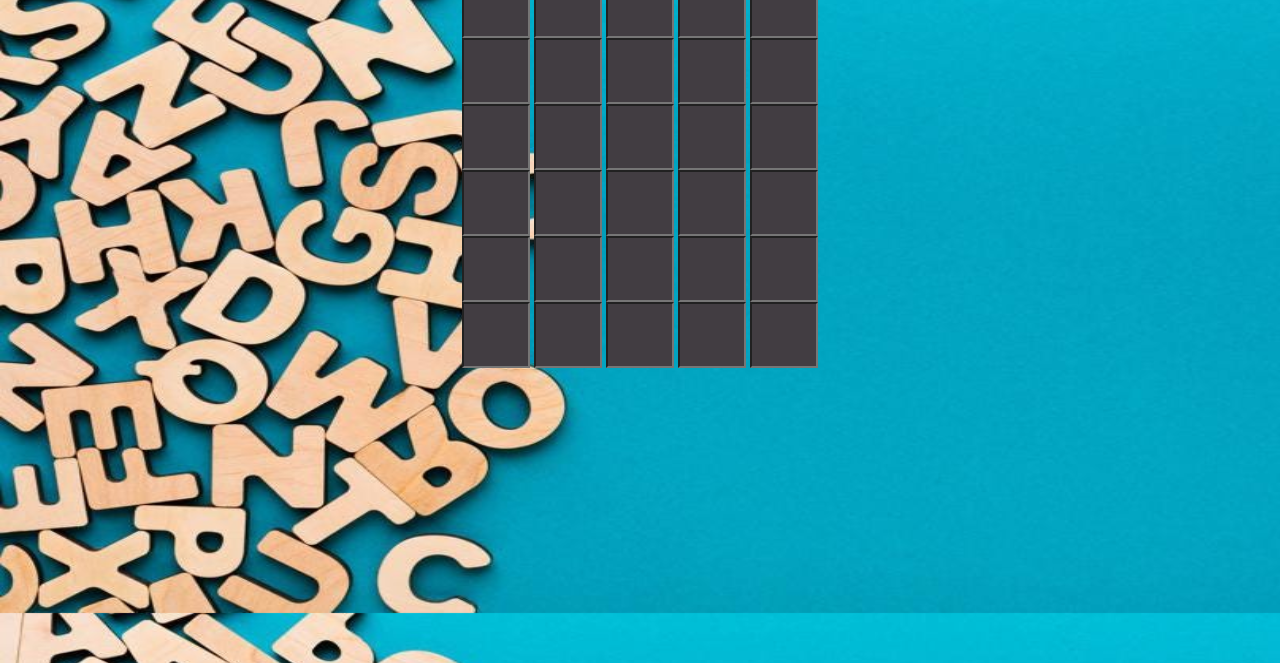
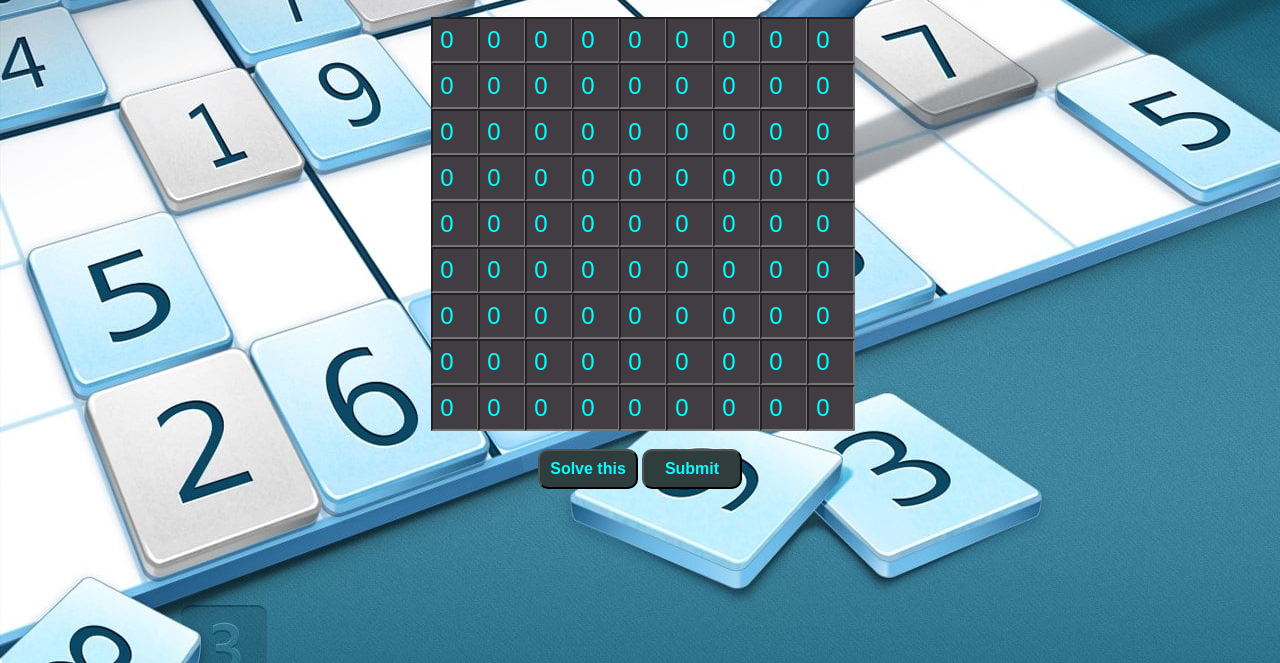
Before and after one commit to nrg361/Sudoku-Solver, a plain HTML site: page index.html in a window 1280 px wide. Shown: the part 137-800 px from the top of the page. Drawn offline with Linux system fonts and the light colour scheme.

Commit message:
Add files via upload

```diff
--- a/index.html
+++ b/index.html
@@ -5,55 +5,123 @@
     <meta charset="UTF-8">
     <meta http-equiv="X-UA-Compatible" content="IE=edge">
     <meta name="viewport" content="width=device-width, initial-scale=1.0">
-    <title>Wordle</title>
+    <title>Sudoku Solver</title>
     <link rel="stylesheet" href="style.css">
 </head>
 
 <body>
     <div class="btnn">
-        <button id="btns" onclick="start()">New game</button>
+        <button id="btns" onclick="game()">New game</button>
     </div>
-    <br><br>
+
+    <div class="inl">
+        <p id="minu">30</p>
+        <p>:</p>
+        <p id="secs">00</p>
+    </div>
+
+
     <div class="put">
-        <input type="text" id="00" maxlength="1" onkeydown="moves(this,'01','05')" oninput="move(this,'01','05')">
-        <input type="text" id="01" maxlength="1" onkeydown="moves(this,'02','00')" oninput="move(this,'02','00')">
-        <input type="text" id="02" maxlength="1" onkeydown="moves(this,'03','01')" oninput="move(this,'03','01')">
-        <input type="text" id="03" maxlength="1" onkeydown="moves(this,'04','02')" oninput="move(this,'04','02')">
-        <input type="text" id="04" maxlength="1" onkeydown="moves(this,'05','03')" oninput="move(this,'05','03')">
+        <input type="number" id="00" value="0" max="9" min="0">
+        <input type="number" id="01" value="0" max="9" min="0">
+        <input type="number" id="02" value="0" max="9" min="0">
+        <input type="number" id="03" value="0" max="9" min="0">
+        <input type="number" id="04" value="0" max="9" min="0">
+        <input type="number" id="05" value="0" max="9" min="0">
+        <input type="number" id="06" value="0" max="9" min="0">
+        <input type="number" id="07" value="0" max="9" min="0">
+        <input type="number" id="08" value="0" max="9" min="0">
         <br>
-        <input type="text" id="10" maxlength="1" onkeydown="moves(this,'11','15')" oninput="move(this,'11','15')">
-        <input type="text" id="11" maxlength="1" onkeydown="moves(this,'12','10')" oninput="move(this,'12','10')">
-        <input type="text" id="12" maxlength="1" onkeydown="moves(this,'13','11')" oninput="move(this,'13','11')">
-        <input type="text" id="13" maxlength="1" onkeydown="moves(this,'14','12')" oninput="move(this,'14','12')">
-        <input type="text" id="14" maxlength="1" onkeydown="moves(this,'15','13')" oninput="move(this,'15','13')">
+        <input type="number" id="10" value="0" max="9" min="0">
+        <input type="number" id="11" value="0" max="9" min="0">
+        <input type="number" id="12" value="0" max="9" min="0">
+        <input type="number" id="13" value="0" max="9" min="0">
+        <input type="number" id="14" value="0" max="9" min="0">
+        <input type="number" id="15" value="0" max="9" min="0">
+        <input type="number" id="16" value="0" max="9" min="0">
+        <input type="number" id="17" value="0" max="9" min="0">
+        <input type="number" id="18" value="0" max="9" min="0">
         <br>
-        <input type="text" id="20" maxlength="1" onkeydown="moves(this,'21','25')" oninput="move(this,'21','25')">
-        <input type="text" id="21" maxlength="1" onkeydown="moves(this,'22','20')" oninput="move(this,'22','20')">
-        <input type="text" id="22" maxlength="1" onkeydown="moves(this,'23','21')" oninput="move(this,'23','21')">
-        <input type="text" id="23" maxlength="1" onkeydown="moves(this,'24','22')" oninput="move(this,'24','22')">
-        <input type="text" id="24" maxlength="1" onkeydown="moves(this,'25','23')" oninput="move(this,'25','23')">
+        <input type="number" id="20" value="0" max="9" min="0">
+        <input type="number" id="21" value="0" max="9" min="0">
+        <input type="number" id="22" value="0" max="9" min="0">
+        <input type="number" id="23" value="0" max="9" min="0">
+        <input type="number" id="24" value="0" max="9" min="0">
+        <input type="number" id="25" value="0" max="9" min="0">
+        <input type="number" id="26" value="0" max="9" min="0">
+        <input type="number" id="27" value="0" max="9" min="0">
+        <input type="number" id="28" value="0" max="9" min="0">
         <br>
-        <input type="text" id="30" maxlength="1" onkeydown="moves(this,'31','35')" oninput="move(this,'31','35')">
-        <input type="text" id="31" maxlength="1" onkeydown="moves(this,'32','30')" oninput="move(this,'32','30')">
-        <input type="text" id="32" maxlength="1" onkeydown="moves(this,'33','31')" oninput="move(this,'33','31')">
-        <input type="text" id="33" maxlength="1" onkeydown="moves(this,'34','32')" oninput="move(this,'34','32')">
-        <input type="text" id="34" maxlength="1" onkeydown="moves(this,'35','33')" oninput="move(this,'35','33')">
+        <input type="number" id="30" value="0" max="9" min="0">
+        <input type="number" id="31" value="0" max="9" min="0">
+        <input type="number" id="32" value="0" max="9" min="0">
+        <input type="number" id="33" value="0" max="9" min="0">
+        <input type="number" id="34" value="0" max="9" min="0">
+        <input type="number" id="35" value="0" max="9" min="0">
+        <input type="number" id="36" value="0" max="9" min="0">
+        <input type="number" id="37" value="0" max="9" min="0">
+        <input type="number" id="38" value="0" max="9" min="0">
         <br>
-        <input type="text" id="40" maxlength="1" onkeydown="moves(this,'41','45')" oninput="move(this,'41','45')">
-        <input type="text" id="41" maxlength="1" onkeydown="moves(this,'42','40')" oninput="move(this,'42','40')">
-        <input type="text" id="42" maxlength="1" onkeydown="moves(this,'43','41')" oninput="move(this,'43','41')">
-        <input type="text" id="43" maxlength="1" onkeydown="moves(this,'44','42')" oninput="move(this,'44','42')">
-        <input type="text" id="44" maxlength="1" onkeydown="moves(this,'45','43')" oninput="move(this,'45','43')">
+        <input type="number" id="40" value="0" max="9" min="0">
+        <input type="number" id="41" value="0" max="9" min="0">
+        <input type="number" id="42" value="0" max="9" min="0">
+        <input type="number" id="43" value="0" max="9" min="0">
+        <input type="number" id="44" value="0" max="9" min="0">
+        <input type="number" id="45" value="0" max="9" min="0">
+        <input type="number" id="46" value="0" max="9" min="0">
+        <input type="number" id="47" value="0" max="9" min="0">
+        <input type="number" id="48" value="0" max="9" min="0">
         <br>
-        <input type="text" id="50" maxlength="1" onkeydown="moves(this,'51','55')" oninput="move(this,'51','55')">
-        <input type="text" id="51" maxlength="1" onkeydown="moves(this,'52','50')" oninput="move(this,'52','50')">
-        <input type="text" id="52" maxlength="1" onkeydown="moves(this,'53','51')" oninput="move(this,'53','51')">
-        <input type="text" id="53" maxlength="1" onkeydown="moves(this,'54','52')" oninput="move(this,'54','52')">
-        <input type="text" id="54" maxlength="1" onkeydown="moves(this,'55','53')" oninput="move(this,'55','53')">
+        <input type="number" id="50" value="0" max="9" min="0">
+        <input type="number" id="51" value="0" max="9" min="0">
+        <input type="number" id="52" value="0" max="9" min="0">
+        <input type="number" id="53" value="0" max="9" min="0">
+        <input type="number" id="54" value="0" max="9" min="0">
+        <input type="number" id="55" value="0" max="9" min="0">
+        <input type="number" id="56" value="0" max="9" min="0">
+        <input type="number" id="57" value="0" max="9" min="0">
+        <input type="number" id="58" value="0" max="9" min="0">
         <br>
+        <input type="number" id="60" value="0" max="9" min="0">
+        <input type="number" id="61" value="0" max="9" min="0">
+        <input type="number" id="62" value="0" max="9" min="0">
+        <input type="number" id="63" value="0" max="9" min="0">
+        <input type="number" id="64" value="0" max="9" min="0">
+        <input type="number" id="65" value="0" max="9" min="0">
+        <input type="number" id="66" value="0" max="9" min="0">
+        <input type="number" id="67" value="0" max="9" min="0">
+        <input type="number" id="68" value="0" max="9" min="0">
+        <br>
+        <input type="number" id="70" value="0" max="9" min="0">
+        <input type="number" id="71" value="0" max="9" min="0">
+        <input type="number" id="72" value="0" max="9" min="0">
+        <input type="number" id="73" value="0" max="9" min="0">
+        <input type="number" id="74" value="0" max="9" min="0">
+        <input type="number" id="75" value="0" max="9" min="0">
+        <input type="number" id="76" value="0" max="9" min="0">
+        <input type="number" id="77" value="0" max="9" min="0">
+        <input type="number" id="78" value="0" max="9" min="0">
+        <br>
+        <input type="number" id="80" value="0" max="9" min="0">
+        <input type="number" id="81" value="0" max="9" min="0">
+        <input type="number" id="82" value="0" max="9" min="0">
+        <input type="number" id="83" value="0" max="9" min="0">
+        <input type="number" id="84" value="0" max="9" min="0">
+        <input type="number" id="85" value="0" max="9" min="0">
+        <input type="number" id="86" value="0" max="9" min="0">
+        <input type="number" id="87" value="0" max="9" min="0">
+        <input type="number" id="88" value="0" max="9" min="0">
 
     </div>
+    <br>
+
+    <div class="btnn">
+        <button id="btn" onclick="start()">Solve this</button>
+        <button id="btn" onclick="game()">Submit</button>
+    </div>
+
+
+    <script src="logic.js"></script>
 </body>
-<script src="app.js"></script>
 
 </html>
--- a/logic.js
+++ b/logic.js
@@ -17,12 +17,6 @@ function start() {
     var check = initialCheck(sudoku);
 
     if (!check) { alert("Give correct inputs"); }
-
-    /*for (var i = 0; i < 9; i++) {
-        for (var j = 0; j < 9; j++) {
-            console.log(sudoku[i][j]);
-        }
-    }*/
 
     else if (solve(sudoku, 0, 0)) { }
     else alert("No solution exists");
@@ -149,7 +143,7 @@ function game() {
 
         var cnt = 0;
 
-        while (cnt < 15) {
+        while (cnt < 10) {
             var a = Math.floor((Math.random()) * 10);
             if (a == 9) a = 2;
             var b = Math.floor((Math.random()) * 10);
--- a/style.css
+++ b/style.css
@@ -1,10 +1,31 @@
 input{
-    width: 60px;
-    height: 60px;
-    font-size: xx-large;
+    width: 40px;
+    height: 40px;
+    background-color: rgb(66, 61, 66);
+    font-size: x-large;
+    margin-right: -5px;
+    color: cyan;
     text-align: center;
-    background-color: rgb(66, 61, 66);
+}
+body{
+    background-image: url("img.jpg");
+}
+.put{
+
+    text-align: center;
+}
+#btn{
+    background-color: rgb(48, 61, 61);
+    border-radius: 10px;
+    width: 100px;
+    height: 40px;
+    font-weight: bold;
+    font-size: medium;
     color: cyan;
+}
+#btn:hover{
+    background-color: rgb(14, 112, 112);
+    cursor: pointer;
 }
 .btnn{
     align-items: center;
@@ -24,10 +45,11 @@ input{
     background-color: rgb(14, 112, 112);
     cursor: pointer;
 }
-body{
-    background-image: url("1234.jpg");
-    background-size: 1520px 750px;
+
+.inl{
+    margin-top: -20px;
+    font-size: xx-large;
+    display: flex;
+    justify-content: center;
+    color: rgb(214, 0, 0);
 }
-.put{
-    text-align: center;
-}
```
